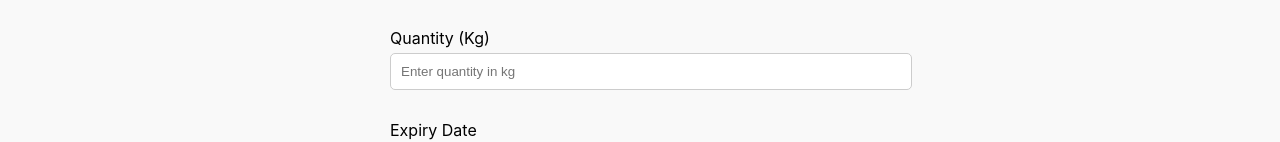
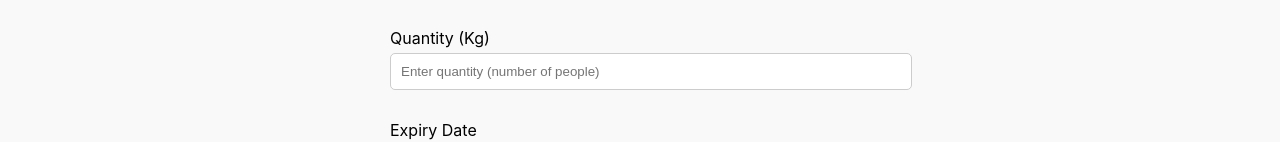
Before and after one commit to Arunitdy/Food-Donation-and-Distribution-Management-System, a React (Create React App) app in the folder client/: page /donor in a window 1280 px wide. Shown: the part 666-808 px from the top of the page. Built offline with nearby package versions, Linux system fonts and the light colour scheme; no server answers.

Commit message:
Quantity

```diff
--- a/client/src/Sector/Donor/Donor.jsx
+++ b/client/src/Sector/Donor/Donor.jsx
@@ -153,7 +153,7 @@ export const Donor = () => {
           <input
             type="number"
             value={quantity}
-            placeholder="Enter quantity in kg"
+            placeholder="Enter quantity (number of people)"
             onChange={(e) => setQuantity(e.target.value)}
             required
           />
@@ -191,7 +191,7 @@ export const Donor = () => {
                 <strong>Phone:</strong> {donation.phoneno || 'N/A'}<br />
                 <strong>Aadhaar:</strong> {donation.aadhaarno || 'N/A'}<br />
                 <strong>Food Type:</strong> {donation.foodType || 'N/A'}<br />
-                <strong>Quantity:</strong> {donation.quantity} kg<br />
+                <strong>Quantity:</strong> {donation.quantity} <br />
                 <strong>Expiry Date:</strong> {donation.expiryDate}<br />
                 <strong>Pickup Time:</strong> {donation.pickupTime}<br />
                 <strong>Status:</strong> {donation.status || 'N/A'}
--- a/client/src/Sector/Employee/Employee.jsx
+++ b/client/src/Sector/Employee/Employee.jsx
@@ -58,7 +58,7 @@ export const Employee = () => {
                 <strong>Address:</strong> {task.address}<br />
                 <strong>Phone No:</strong> {task.phoneno}<br />
                 <strong>Expiry Date:</strong> {task.expiryDate}<br />
-                <strong>Quantity:</strong> {task.quantity} kg<br />
+                <strong>Quantity:</strong> {task.quantity} <br />
                 <strong>Status:</strong> {task.status ? task.status : 'Unknown Status'}
                 {task.status !== 'Pending' && (
                   <button onClick={() => handleDelivering(task.id)}>Take Delivery</button>
--- a/client/src/Sector/Inventory/Inventory.jsx
+++ b/client/src/Sector/Inventory/Inventory.jsx
@@ -54,7 +54,7 @@ export const Inventory = () => {
           {donations.map((donation) => (
             <li key={donation.id} className="donation-item">
               <strong>Food Type:</strong> {donation.foodType} <br />
-              <strong>Quantity:</strong> {donation.quantity} kg <br />
+              <strong>Quantity:</strong> {donation.quantity}  <br />
               <strong>Expiry Date:</strong> {donation.expiryDate} <br />
               <strong>Pickup Time:</strong> {donation.pickupTime} <br />
               <strong>Status:</strong> {donation.status} <br />
--- a/client/src/Sector/Receiver/Receiver.jsx
+++ b/client/src/Sector/Receiver/Receiver.jsx
@@ -166,7 +166,7 @@ export const Receiver = function () {
                         name="quantityNeeded"
                         value={formData.quantityNeeded}
                         onChange={handleChange}
-                        placeholder="Enter quantity (in kg)"
+                        placeholder="Enter quantity (number of people)"
                         required
                     />
                 </div>
@@ -183,7 +183,7 @@ export const Receiver = function () {
                         <strong>Food Type:</strong> {receiver.foodType} <br />
                         <strong>Date:</strong> {receiver.dateOfRequirement} <br />
                         <strong>Time:</strong> {receiver.preferredTime} <br />
-                        <strong>Quantity:</strong> {receiver.quantityNeeded} kg <br />
+                        <strong>Quantity:</strong> {receiver.quantityNeeded} <br />
                         <strong>Status:</strong> {receiver.status} <br />
                         <button onClick={() => handleDelete(receiver.id)} className="delete-button">Delete Request</button>
                     </li>
```
